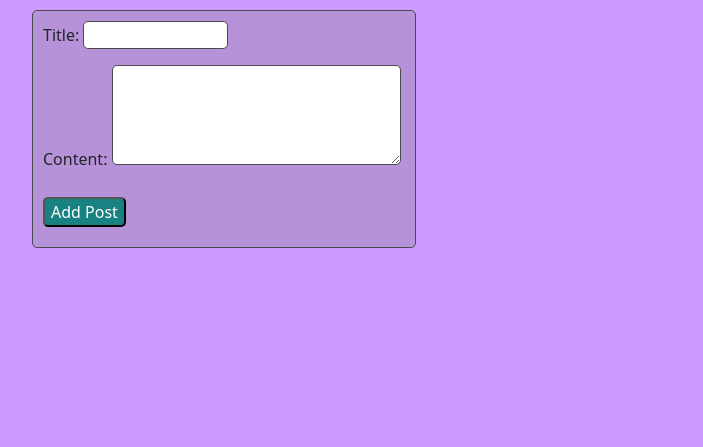
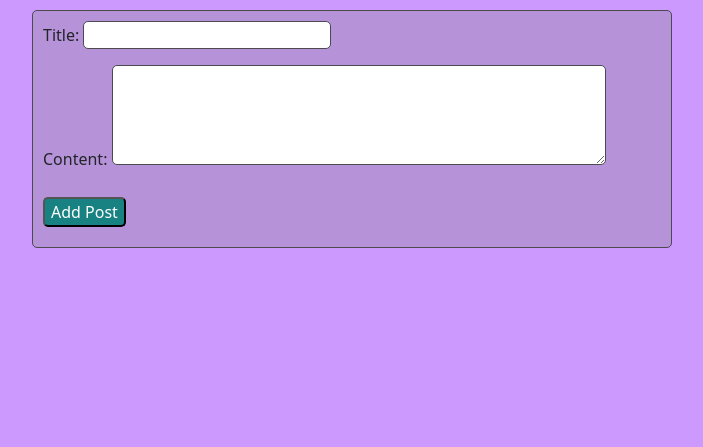
Before and after one commit to EddieCodeHub/Nerd_News, a Django app: page / in a window 1280 px wide. Shown: the part 60-507 px from the top of the page, without its empty margins (32-735 px from the left). Run offline with Django 4.2, Linux system fonts and the light colour scheme; a user stored in the database is signed in; data that the repository does not hold is empty.

Commit message:
docs: fix post-form re-sizing on different screen sizes

```diff
--- a/news/templates/news/index.html
+++ b/news/templates/news/index.html
@@ -3,15 +3,15 @@
 {% block content %}
 
 <!-- index.html content starts here -->
-<div class="post-form">
-    {% if user.is_authenticated %}
+{% if user.is_authenticated %}
+<div class="post-form col-10 col-md-8 col-lg-6">
     <form method="post" action="{% url 'home' %}" id="postForm">
         {% csrf_token %}
         {{ form.as_p }}
         <button type="submit" id="submitPostButton" class="btn-post">Add Post</button>
     </form>
-    {% endif %}
 </div>
+{% endif %}
 <div class="container-fluid">
     <div class="row">
 
--- a/static/css/style.css
+++ b/static/css/style.css
@@ -174,7 +174,6 @@ body {
     margin-bottom: 10px;
     border: 1px solid #4A4A4F;
     background-color: rgba(128, 128, 128, 0.3);
-    width: 30%;
     padding: 10px;
     border-radius: 5px;
 }
```
Also changed, not shown: 1 other file.
